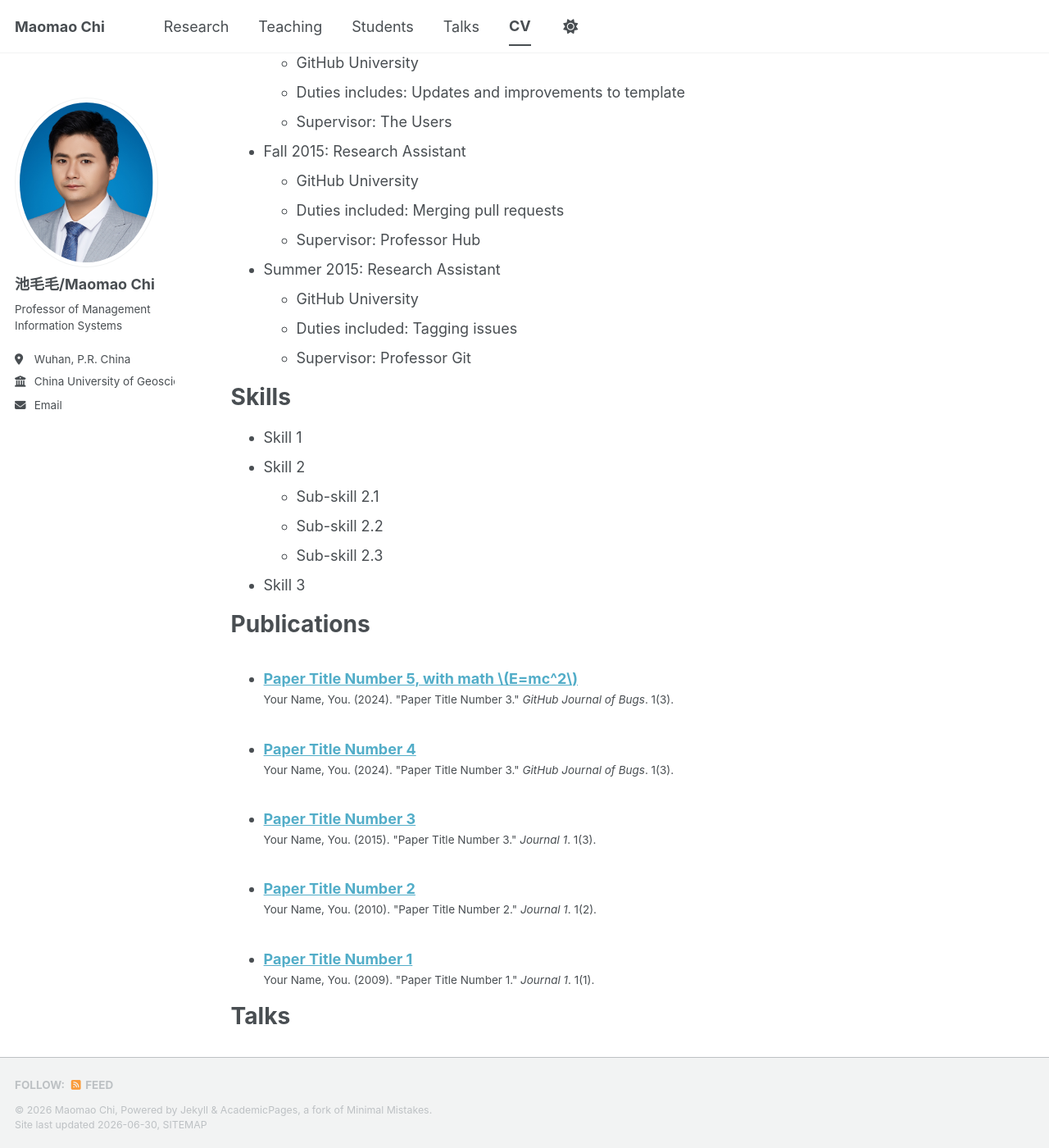
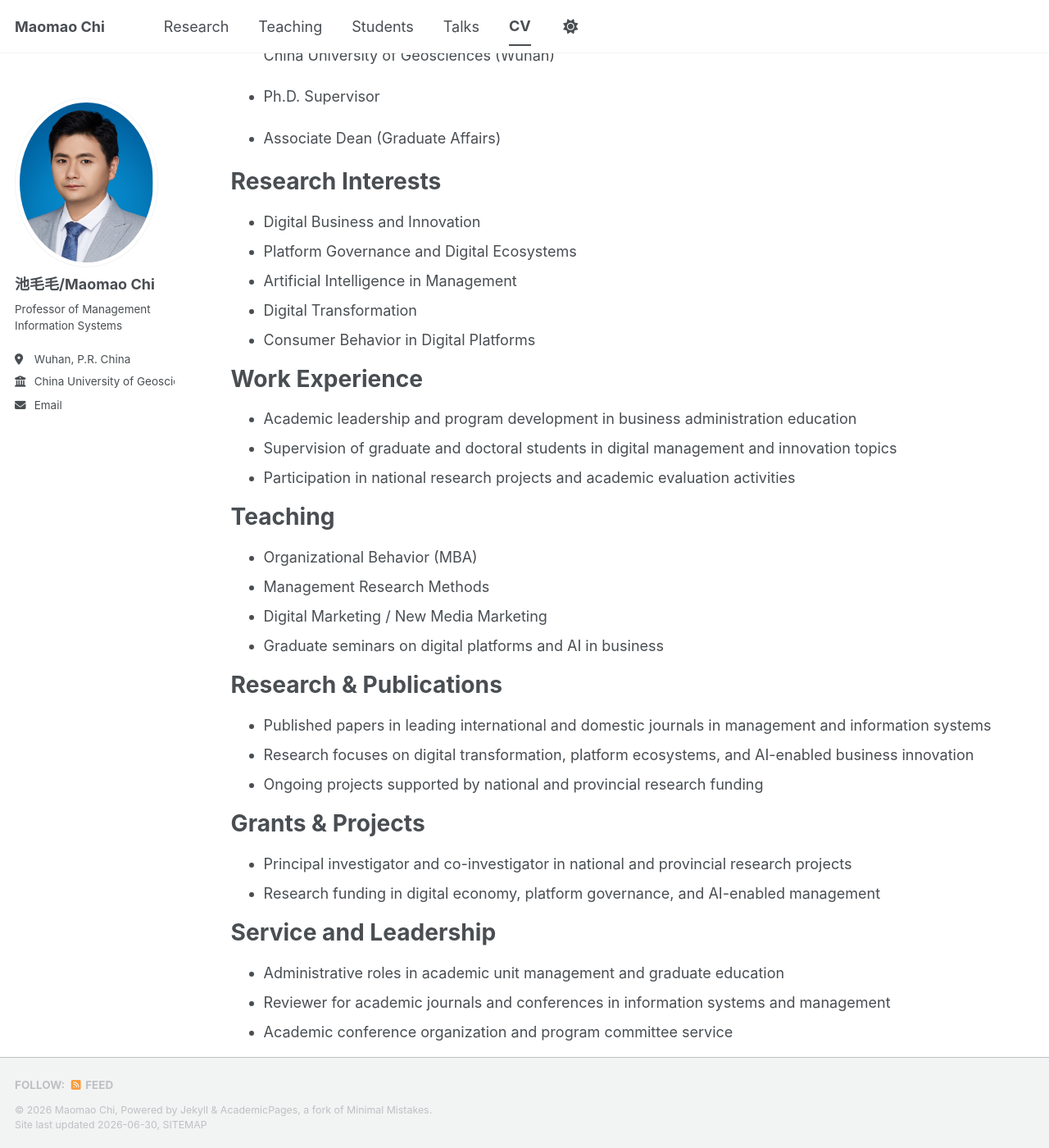
Before and after one commit to nishaochen/chimaomao, a Jekyll site: the page built from _pages/cv.md, in a window 1280 px wide and 1400 px high, scrolled down 337 px. Shown: the whole window at 82% size. Built offline with Jekyll 4.4.1, drawn with Linux system fonts in a browser that asks for light colours; a style sheet for code colours, icons or effects is not loaded; some of the changed text lies outside the part shown.

Commit message:
Revise CV with updated academic qualifications and roles
Updated education, work experience, research interests, and teaching sections to reflect new academic roles and responsibilities.

```diff
--- a/_pages/cv.md
+++ b/_pages/cv.md
@@ -11,54 +11,60 @@ redirect_from:
 
 Education
 ======
-* Ph.D in Version Control Theory, GitHub University, 2018 (expected)
-* M.S. in Jekyll, GitHub University, 2014
-* B.S. in GitHub, GitHub University, 2012
+* Ph.D. in Management Information Systems
+* M.S. in Management / Information Systems
+* B.S. in Management / Business Administration
 
-Work experience
+
+Academic Positions
 ======
-* Spring 2024: Academic Pages Collaborator
-  * GitHub University
-  * Duties includes: Updates and improvements to template
-  * Supervisor: The Users
+* Professor, School of Economics and Management
+  China University of Geosciences (Wuhan)
 
-* Fall 2015: Research Assistant
-  * GitHub University
-  * Duties included: Merging pull requests
-  * Supervisor: Professor Hub
+* Ph.D. Supervisor
 
-* Summer 2015: Research Assistant
-  * GitHub University
-  * Duties included: Tagging issues
-  * Supervisor: Professor Git
+* Associate Dean (Graduate Affairs)
 
-Skills
+
+Research Interests
 ======
-* Skill 1
-* Skill 2
-  * Sub-skill 2.1
-  * Sub-skill 2.2
-  * Sub-skill 2.3
-* Skill 3
+* Digital Business and Innovation
+* Platform Governance and Digital Ecosystems
+* Artificial Intelligence in Management
+* Digital Transformation
+* Consumer Behavior in Digital Platforms
 
-Publications
+
+Work Experience
 ======
-  <ul>{% for post in site.publications reversed %}
-    {% include archive-single-cv.html %}
-  {% endfor %}</ul>
+* Academic leadership and program development in business administration education
+* Supervision of graduate and doctoral students in digital management and innovation topics
+* Participation in national research projects and academic evaluation activities
 
-Talks
-======
-  <ul>{% for post in site.talks reversed %}
-    {% include archive-single-talk-cv.html  %}
-  {% endfor %}</ul>
 
 Teaching
 ======
-  <ul>{% for post in site.teaching reversed %}
-    {% include archive-single-cv.html %}
-  {% endfor %}</ul>
+* Organizational Behavior (MBA)
+* Management Research Methods
+* Digital Marketing / New Media Marketing
+* Graduate seminars on digital platforms and AI in business
 
-Service and leadership
+
+Research & Publications
 ======
-* Currently signed in to 43 different slack teams
+* Published papers in leading international and domestic journals in management and information systems
+* Research focuses on digital transformation, platform ecosystems, and AI-enabled business innovation
+* Ongoing projects supported by national and provincial research funding
+
+
+Grants & Projects
+======
+* Principal investigator and co-investigator in national and provincial research projects
+* Research funding in digital economy, platform governance, and AI-enabled management
+
+
+Service and Leadership
+======
+* Administrative roles in academic unit management and graduate education
+* Reviewer for academic journals and conferences in information systems and management
+* Academic conference organization and program committee service
```
